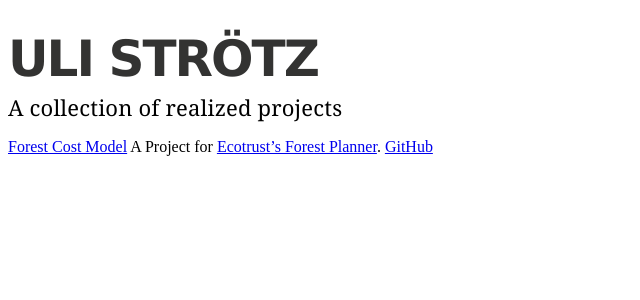
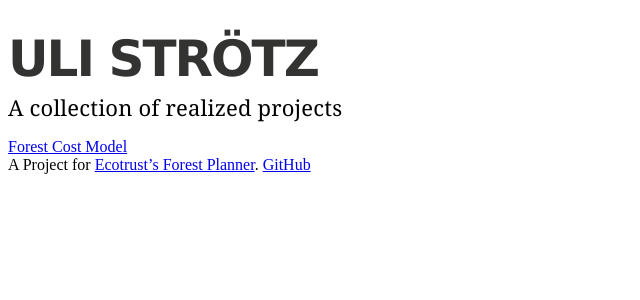
Before and after one commit to ustroetz/ustroetz.github.io, a Jekyll site: the page built from index.md, in a window 1280 px wide. Shown: the top 300 px of the page, without its empty margins (0-640 px from the left). Built offline with Jekyll 4.4.1, drawn with Linux system fonts in a browser that asks for light colours; Markdown is read by kramdown in place of the engine named in the settings.

Commit message:
Update index.md

```diff
--- a/index.md
+++ b/index.md
@@ -6,6 +6,6 @@ published: true
 <h1 class="title">ULI STR&#214;TZ</h1>
 <p class="sub-title">A collection of realized projects</p>
 
-<a class='post-title' href="http://ustroetz.github.io/CostModel/brownbag.pptx">Forest Cost Model</a>
+<a class='post-title' href="http://ustroetz.github.io/CostModel/brownbag.pptx">Forest Cost Model</a><br/>
 A Project for [Ecotrust's Forest Planner](http://stage.forestplanner.ecotrust.org).
 [GitHub](https://github.com/ustroetz/cost_model)
```
